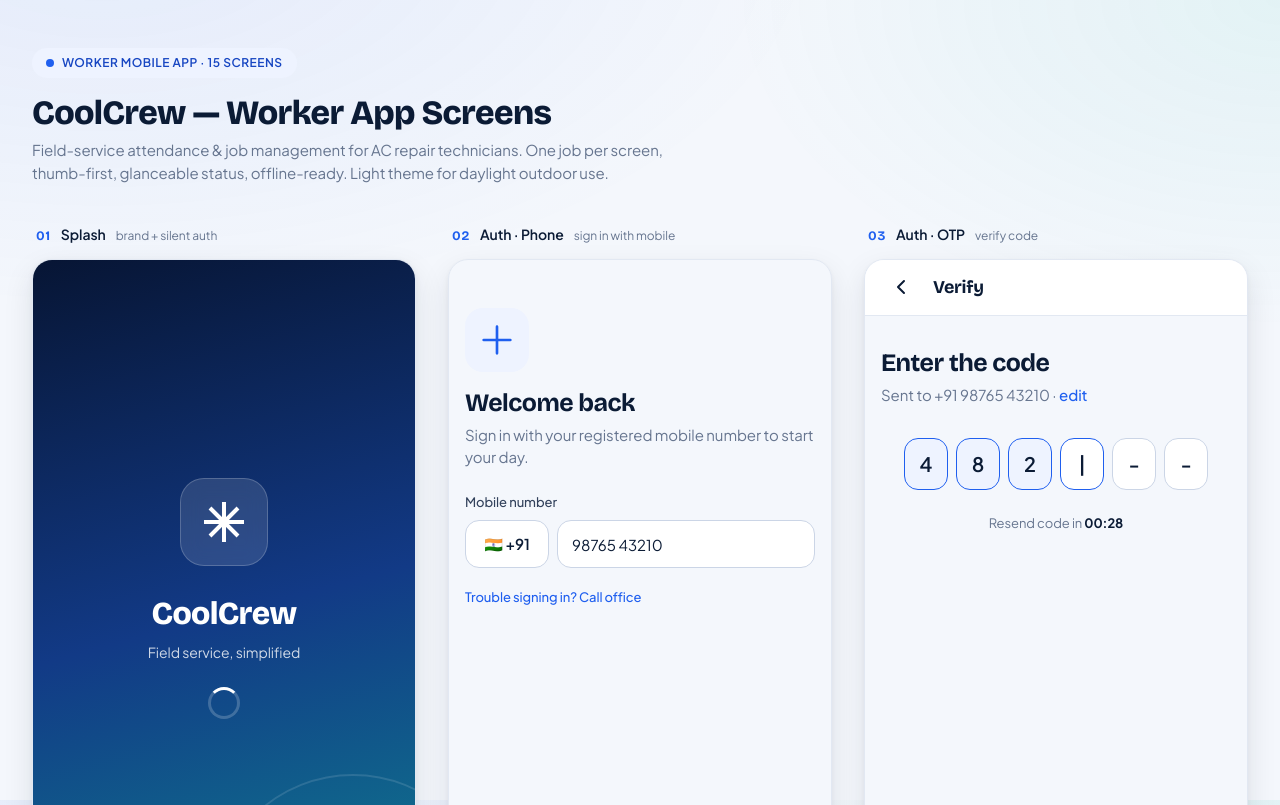
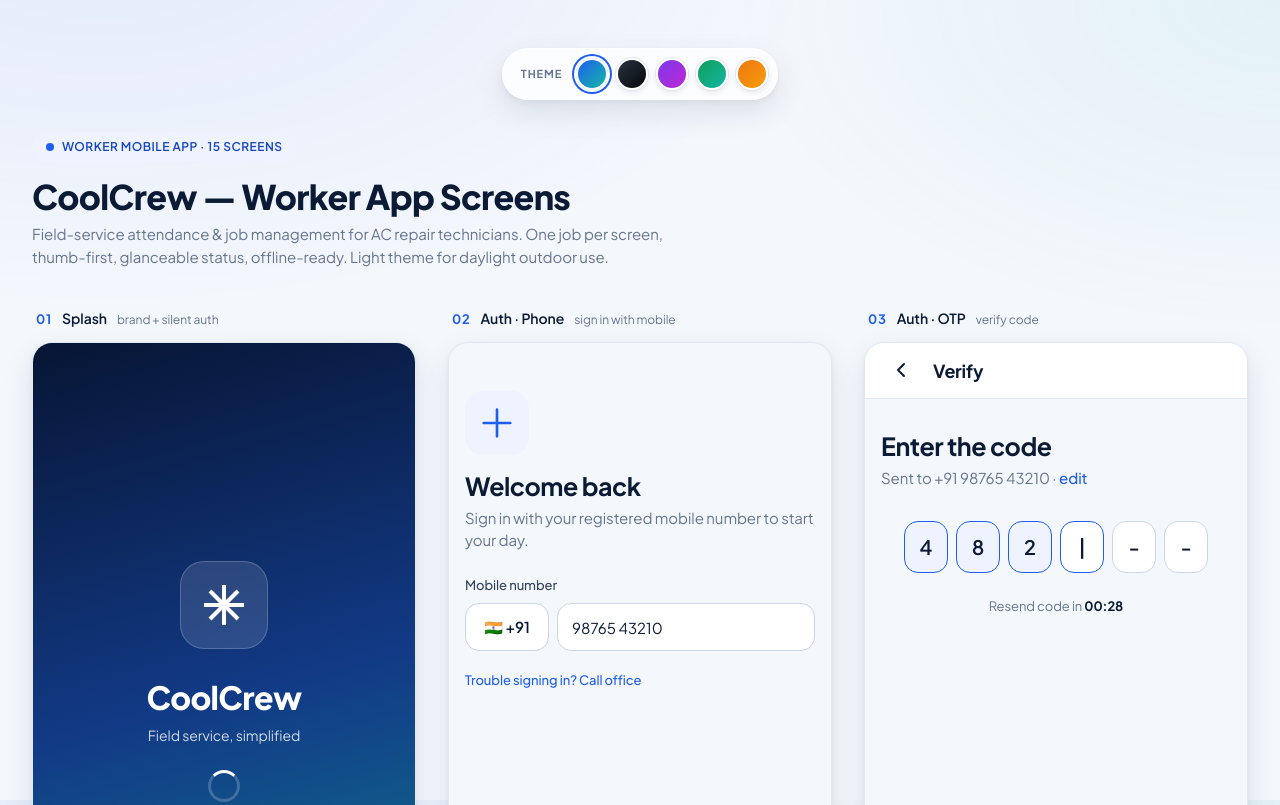
Before and after one commit to RoririSoftware/Playo-Plan, a plain HTML site: page AC-Workers-App/docs/index.html in a window 1280 px wide. Shown: the top 805 px of the page. Drawn offline with nearby package versions, Linux system fonts and the light colour scheme.

Commit message:
feat: add theme switcher and improve theme management

```diff
--- a/AC-Workers-App/docs/index.html
+++ b/AC-Workers-App/docs/index.html
@@ -1,5 +1,5 @@
 <!doctype html>
-<html lang="en">
+<html lang="en" data-theme="ocean">
   <head>
     <meta charset="utf-8" />
     <meta name="viewport" content="width=device-width, initial-scale=1" />
@@ -7,7 +7,7 @@
     <link rel="preconnect" href="https://fonts.googleapis.com" />
     <link rel="preconnect" href="https://fonts.gstatic.com" crossorigin />
     <link
-      href="https://fonts.googleapis.com/css2?family=Bricolage+Grotesque:opsz,wght@12..96,500..800&family=Plus+Jakarta+Sans:wght@400;500;600;700;800&family=Space+Grotesk:wght@500;600;700&display=swap"
+      href="https://fonts.googleapis.com/css2?family=Plus+Jakarta+Sans:wght@400;500;600;700;800&display=swap"
       rel="stylesheet"
     />
     <style>
@@ -68,8 +68,61 @@
           #0e7d8f 100%
         );
         --font-ui: "Plus Jakarta Sans", system-ui, sans-serif;
-        --font-display: "Bricolage Grotesque", "Plus Jakarta Sans", sans-serif;
-        --font-num: "Space Grotesk", "Bricolage Grotesque", sans-serif;
+        --font-display: "Plus Jakarta Sans", system-ui, sans-serif;
+        --font-num: "Plus Jakarta Sans", system-ui, sans-serif;
+      }
+      /* ===== Global themes — switch via the bar at the top ===== */
+      [data-theme="midnight"] {
+        --primary-50: #f0f1f4;
+        --primary-100: #dfe1e7;
+        --primary-500: #3a4252;
+        --primary-600: #1b2330;
+        --primary-700: #0c121c;
+        --primary-950: #05080d;
+        --accent-400: #9aa6bd;
+        --accent-500: #7d8aa3;
+        --grad-cool: linear-gradient(135deg, #2a3340 0%, #161d28 58%, #05080d 100%);
+        --grad-ink: linear-gradient(165deg, #05080d 0%, #1b2330 55%, #36404f 100%);
+        --focus-ring: 0 0 0 4px rgba(27, 35, 48, 0.25);
+      }
+      [data-theme="violet"] {
+        --primary-50: #f2ecfe;
+        --primary-100: #e4d8fd;
+        --primary-500: #8b5cf6;
+        --primary-600: #7c3aed;
+        --primary-700: #6025c4;
+        --primary-950: #1e0a44;
+        --accent-400: #c084fc;
+        --accent-500: #a855f7;
+        --grad-cool: linear-gradient(135deg, #7c3aed 0%, #9333ea 55%, #c026d3 100%);
+        --grad-ink: linear-gradient(165deg, #1e0a44 0%, #4c1d95 55%, #7c3aed 100%);
+        --focus-ring: 0 0 0 4px rgba(124, 58, 237, 0.24);
+      }
+      [data-theme="emerald"] {
+        --primary-50: #e6f8ef;
+        --primary-100: #c6efd7;
+        --primary-500: #1bb56e;
+        --primary-600: #0f9d57;
+        --primary-700: #0a7543;
+        --primary-950: #042b1f;
+        --accent-400: #5eead4;
+        --accent-500: #2dd4bf;
+        --grad-cool: linear-gradient(135deg, #0f9d57 0%, #0ea59a 55%, #14b8a6 100%);
+        --grad-ink: linear-gradient(165deg, #042b1f 0%, #0a5e3e 55%, #0d9488 100%);
+        --focus-ring: 0 0 0 4px rgba(15, 157, 87, 0.24);
+      }
+      [data-theme="sunset"] {
+        --primary-50: #fef0e7;
+        --primary-100: #fcdcc6;
+        --primary-500: #fb923c;
+        --primary-600: #ef7611;
+        --primary-700: #c25208;
+        --primary-950: #3d1602;
+        --accent-400: #fbbf24;
+        --accent-500: #f59e0b;
+        --grad-cool: linear-gradient(135deg, #ef7611 0%, #fb6f3c 55%, #f59e0b 100%);
+        --grad-ink: linear-gradient(165deg, #3d1602 0%, #9a3a08 55%, #ef7611 100%);
+        --focus-ring: 0 0 0 4px rgba(239, 118, 17, 0.24);
       }
       * {
         box-sizing: border-box;
@@ -1143,6 +1196,55 @@
         font-weight: 700;
         font-variant-numeric: tabular-nums;
       }
+      .theme-bar {
+        position: sticky;
+        top: 14px;
+        z-index: 60;
+        width: fit-content;
+        max-width: 92vw;
+        margin: 0 auto 32px;
+        display: flex;
+        align-items: center;
+        gap: 14px;
+        padding: 9px 9px 9px 18px;
+        background: rgba(255, 255, 255, 0.78);
+        backdrop-filter: blur(14px) saturate(1.2);
+        -webkit-backdrop-filter: blur(14px) saturate(1.2);
+        border: 1px solid rgba(255, 255, 255, 0.7);
+        border-radius: 999px;
+        box-shadow: var(--shadow-md);
+      }
+      .theme-bar .lbl {
+        font-size: 11px;
+        font-weight: 700;
+        letter-spacing: 0.08em;
+        text-transform: uppercase;
+        color: var(--text-muted);
+      }
+      .theme-bar .swatches {
+        display: flex;
+        gap: 8px;
+      }
+      .swatch {
+        width: 32px;
+        height: 32px;
+        border-radius: 50%;
+        border: 2px solid #fff;
+        box-shadow:
+          0 0 0 1px var(--neutral-200),
+          0 2px 6px rgba(11, 27, 53, 0.12);
+        cursor: pointer;
+        padding: 0;
+        transition: transform 0.15s ease;
+      }
+      .swatch:hover {
+        transform: translateY(-2px) scale(1.06);
+      }
+      .swatch[aria-pressed="true"] {
+        box-shadow:
+          0 0 0 2px #fff,
+          0 0 0 4px var(--primary-600);
+      }
       @media (max-width: 480px) {
         .page {
           padding: 24px 16px 64px;
@@ -1150,11 +1252,54 @@
         .screen-grid {
           gap: 20px;
         }
+        .theme-bar .lbl {
+          display: none;
+        }
       }
     </style>
   </head>
   <body>
     <div class="page">
+      <div class="theme-bar" role="group" aria-label="Color theme">
+        <span class="lbl">Theme</span>
+        <div class="swatches">
+          <button
+            class="swatch"
+            data-theme="ocean"
+            title="Ocean"
+            aria-label="Ocean blue theme"
+            style="background: linear-gradient(135deg, #1f5fef, #14b8a6)"
+          ></button>
+          <button
+            class="swatch"
+            data-theme="midnight"
+            title="Midnight"
+            aria-label="Midnight black theme"
+            style="background: linear-gradient(135deg, #2a3340, #05080d)"
+          ></button>
+          <button
+            class="swatch"
+            data-theme="violet"
+            title="Violet"
+            aria-label="Violet theme"
+            style="background: linear-gradient(135deg, #7c3aed, #c026d3)"
+          ></button>
+          <button
+            class="swatch"
+            data-theme="emerald"
+            title="Emerald"
+            aria-label="Emerald theme"
+            style="background: linear-gradient(135deg, #0f9d57, #14b8a6)"
+          ></button>
+          <button
+            class="swatch"
+            data-theme="sunset"
+            title="Sunset"
+            aria-label="Sunset theme"
+            style="background: linear-gradient(135deg, #ef7611, #f59e0b)"
+          ></button>
+        </div>
+      </div>
       <div class="page-head">
         <span class="badge">Worker Mobile App · 15 screens</span>
         <h1>CoolCrew — Worker App Screens</h1>
@@ -3071,5 +3216,33 @@
         </div>
       </div>
     </div>
+    <script>
+      (function () {
+        var root = document.documentElement;
+        var swatches = document.querySelectorAll(".swatch");
+        function setActive(theme) {
+          root.setAttribute("data-theme", theme);
+          try {
+            localStorage.setItem("cc-theme", theme);
+          } catch (e) {}
+          swatches.forEach(function (s) {
+            s.setAttribute(
+              "aria-pressed",
+              s.dataset.theme === theme ? "true" : "false"
+            );
+          });
+        }
+        var saved;
+        try {
+          saved = localStorage.getItem("cc-theme");
+        } catch (e) {}
+        setActive(saved || root.getAttribute("data-theme") || "ocean");
+        swatches.forEach(function (b) {
+          b.addEventListener("click", function () {
+            setActive(b.dataset.theme);
+          });
+        });
+      })();
+    </script>
   </body>
 </html>
```
